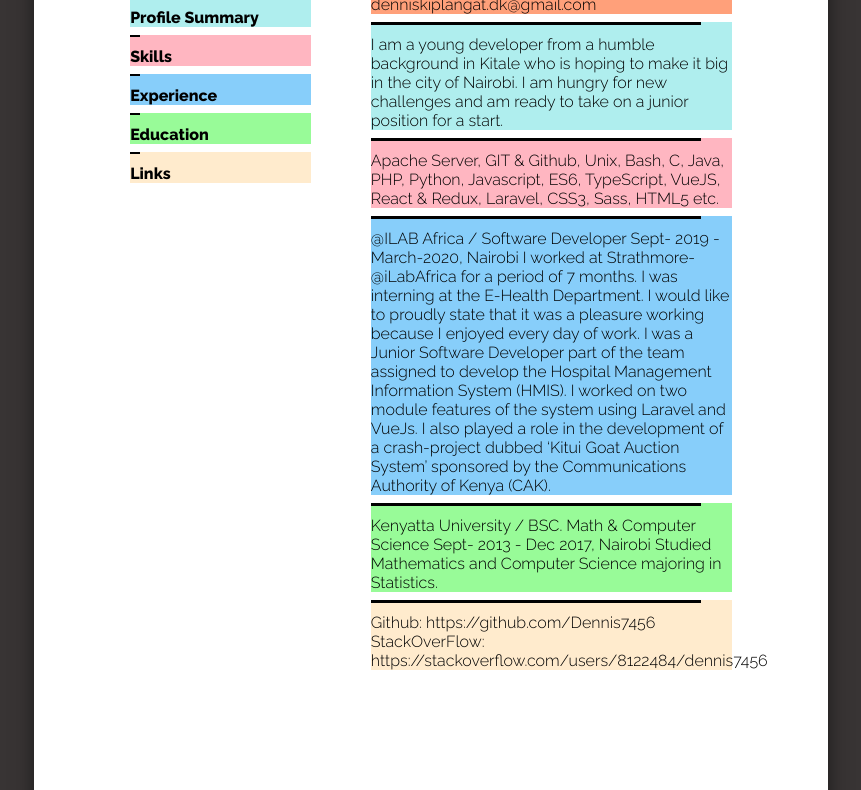
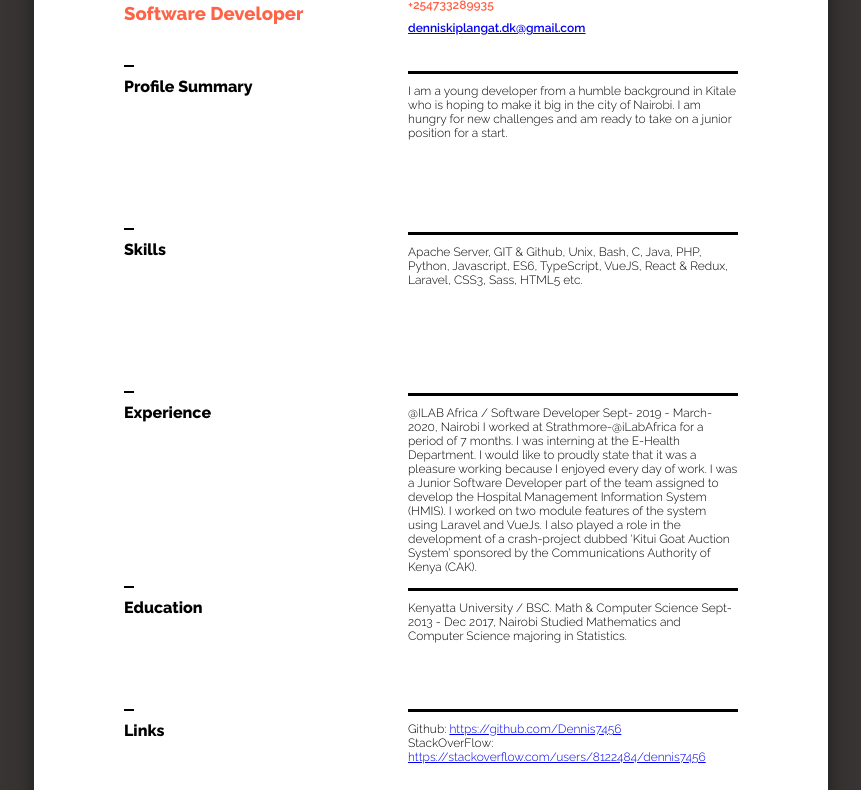
Before and after one commit to Dennis7456/myresume, a plain HTML site: page index.html in a window 1280 px wide. Shown: the part 238-1028 px from the top of the page, without its empty margins (209-1070 px from the left). Drawn offline with Linux system fonts and the light colour scheme.

Commit message:
My resume is now complete

```diff
--- a/css/styles.css
+++ b/css/styles.css
@@ -1,72 +1,104 @@
+/*GLOBAL STYLES*/
+
+* {
+    box-sizing: border-box;
+}
+
 body {
-    background:rgb(56, 52, 52);
+    background-color: rgb(56, 52, 52);
     font-family: Arial, Helvetica, sans-serif;
+    margin:  50px;
+}
 
-}
-page {
-background:white;
-display: block;
+/* Page */
+
+.page {
+    background-color: white;
+    width:794px;
+    height:1122px;
     margin: 0 auto;
     box-shadow: 0 0 0.5cm rgba(0,0,0,0.5);
     font-family: 'Raleway', sans-serif;
 }
 
-page[size="A4"]{
-width: 21cm;
-height: 29.7cm;
+/* Each item in the grid contains numbers */
+
+.item {
+    /* Center the contents of the grid items. Making each grid item a Flex Container */
+    display:  flex;
+
+    /* Horizontal and Vertical centering */
+    justify-content: center;
+    align-items: center;
+    border:  5px solid #87b5ff;
+    border-radius: 3px;
+    font-size: 2em;
+    font-family: sans-serif;
+    font-weight: bold;
+    background-color: #1c57b5;
 }
 
+/* CSS Grid Styles */
+
 .container {
-    padding: 1in;
-    background: white;
     display: grid;
-    grid-template-columns: 30% 10% 60%;
-    grid-template-rows: 4.95cm 4.95cm 4.95cm 4.95cm 4.95cm 4.95cm;
+    grid-template-columns: 1fr 1fr;
+    grid-gap: 2rem;
     grid-template-areas:
-      "info info"
-      "profilesummary profilesummary"
-      "skills skills"
-      "experience experience"
-      "education education"
-      "links links";
+    "title description";
 
+    padding-top: 90px;
+    padding-left: 90px;
+    padding-right: 90px;
 }
 
-.col-1{
-    background: white;
+.col-1 {
+    grid-area: title;
 }
 
-.col-2{
-    background: white;
-}
-
-.col-3{
-    background: white;
+.col-2 {
+    grid-area: description;
 }
 
 .row-1 {
-    background: LightSalmon;
-    grid-area: info;
+
+    height: 155px;
 }
+
 .row-2 {
-    background: PaleTurquoise;
-    grid-area: info;
+
+    height: 155px;
 }
 .row-3 {
-    background: lightpink;
-    grid-area: info;
+
+    height: 155px;
 }
+
 .row-4 {
-    background: LightSkyBlue;
-    grid-area: info;
+
+    height: 155px;
 }
 .row-5 {
-    background: PaleGreen;
-    grid-area: info;
+    padding-top: 10px;
+    height: 155px;
 }
+
 .row-6 {
-    background: BlanchedAlmond;
-    grid-area: info;
+
+    height: 155px;
+}
+
+#name-large {
+    font-size: 35px;
+}
+
+#role {
+    font-size: 18.5px;
+    color: #FF6347;
+}
+
+#title {
+    font-size: 16px;
 }
 
 hr {
@@ -79,20 +111,11 @@ hr {
     margin-left:0px;
 }
 
-.short-lines {
+.short-line {
     height: 2px;
     width: 10px;
     position: sticky;
 
-}
-
-#name-large {
-    font-size: 35px;
-}
-
-#role {
-    font-size: 18.5px;
-    color: crimson;
 }
 
 #address {
@@ -103,5 +126,27 @@ hr {
 }
 
 #phonenumber {
-    color:crimson;
+    color:#FF6347;
+    margin-top: 10px;
+    font-size: 12px;
+    font-weight: 600;
 }
+
+#email {
+    color: darkblue;
+    margin-top: -5px;
+    font-size: 12px;
+    text-decoration: underline;
+    margin-bottom:10px;
+    font-weight: 600;
+}
+
+#description {
+    font-size: 12px;
+    font-weight: 500;
+    color: black;
+}
+
+#line-5 {
+    margin-top: 30px;
+}
--- a/index.html
+++ b/index.html
@@ -1,4 +1,4 @@
-<!doctype html>
+<!DOCTYPE html>
 	<html lang="en">
 	<head>
 		<meta charset="utf-8">
@@ -11,6 +11,7 @@
     <meta property="og:url" content="#">
     <meta property="og:description" content="My official resume.">
     <meta property="og:image" content="my_image.png">
+    <!-- style sheet -->
     <link rel="stylesheet" href="css/styles.css?v=1.0">
     <!-- FavIcon Config -->
     <link rel="apple-touch-icon" sizes="180x180" href="images/favicon/apple-touch-icon.png">
@@ -23,71 +24,70 @@
 <link href="https://fonts.googleapis.com/css2?family=Raleway:wght@300;600;800&display=swap" rel="stylesheet">
 	</head>
 	<body>
-    <page size="A4">
+		<div class="page">
 			<div class="container">
 				<div class="col-1">
 					<div class="row-1">
-                    <div id="name-large"><b>Dennis Kiplangat</b></div>
+						<div id="name-large"><b>Dennis Kiplang'at</b></div>
 						<br><div id="role"><b>Software Developer</b></div>
 					</div>
-                <div class="row-2">
-                    <hr class="short-lines">
+					<div class="row-2" id="title">
+						<hr class="short-line">
 						<b>Profile Summary</b>
 					</div>
-                <div class="row-3">
-                    <hr class="short-lines">
+					<div class="row-3" id="title">
+						<hr class="short-line">
 						<b>Skills</b>
 					</div>
-                <div class="row-4">
-                    <hr class="short-lines">
+					<div class="row-4" id="title">
+						<hr class="short-line">
 						<b>Experience</b>
 					</div>
-                <div class="row-5">
-                    <hr class="short-lines">
+					<div class="row-5" id="title">
+						<hr class="short-line" id="line-5">
 						<b>Education</b>
 					</div>
-                <div class="row-6">
-                    <hr class="short-lines">
+					<div class="row-6" id="title">
+						<hr class="short-line">
 						<b>Links</b>
 					</div>
 				</div>
-            <div class="col-2"></div>
-            <div class="col-3">
+				<div class="col-2">
 					<div class="row-1">
 						<hr>
-                    <b>Dennis Kiplangat</b>
+						<b>Dennis Kiplang'at</b>
 						<div id="address">
 							<br>Baringo Road
-                        <br>Kahawa Sukari, Nairobi
+							<br>Kahawa Sukari, Nairobi.
 						</div>
 						<div id="phonenumber"><br>+254733289935</div>
-                    <br>denniskiplangat.dk@gmail.com
+						<div id="email"><br><a href = "mailto: denniskiplangat.dk@gmail.com">denniskiplangat.dk@gmail.com</a></div>
 					</div>
-                <div class="row-2">
+					<div class="row-2" id="description">
 						<hr>
 						I am a young developer from a humble background in Kitale who is hoping to make it big in the city of Nairobi. I am hungry for new challenges and am ready to take on a junior position for a start.
 					</div>
-                <div class="row-3">
+					<div class="row-3" id="description">
 						<hr>
 						Apache Server, GIT & Github, Unix, Bash, C, Java, PHP, Python, Javascript, ES6, TypeScript, VueJS, React & Redux, Laravel, CSS3, Sass, HTML5 etc.
 					</div>
-                <div class="row-4">
+					<div class="row-4" id="description">
 						<hr>
 						@ILAB Africa / Software Developer Sept- 2019 - March-2020, Nairobi
                     I worked at Strathmore-@iLabAfrica for a period of 7 months. I was interning at the E-Health Department. I would like to proudly state that it was a pleasure working because I enjoyed every day of work. I was a Junior Software Developer part of the team assigned to develop the Hospital Management Information System (HMIS). I worked on two module features of the system using Laravel and VueJs. I also played a role in the development of a crash-project dubbed ‘Kitui Goat Auction System’ sponsored by the Communications Authority of Kenya (CAK).
 					</div>
-                <div class="row-5">
-                    <hr>
+					<div class="row-5" id="description">
+						<hr id="line-5">
 						Kenyatta University / BSC. Math & Computer Science Sept- 2013 - Dec 2017, Nairobi
 Studied Mathematics and Computer Science majoring in Statistics.
 					</div>
-                <div class="row-6">
+					<div class="row-6" id="description">
 						<hr>
-                    Github: https://github.com/Dennis7456
-StackOverFlow: https://stackoverflow.com/users/8122484/dennis7456
+						Github: <a href="https://github.com/Dennis7456">https://github.com/Dennis7456</a>
+						<br>StackOverFlow: <a href="https://stackoverflow.com/users/8122484/dennis7456">https://stackoverflow.com/users/8122484/dennis7456</a>
 					</div>
 				</div>
 			</div>
-    </page>
+		</div>
 	</body>
 	</html>
```
Lines whose indentation alone changed are shown as unchanged.
